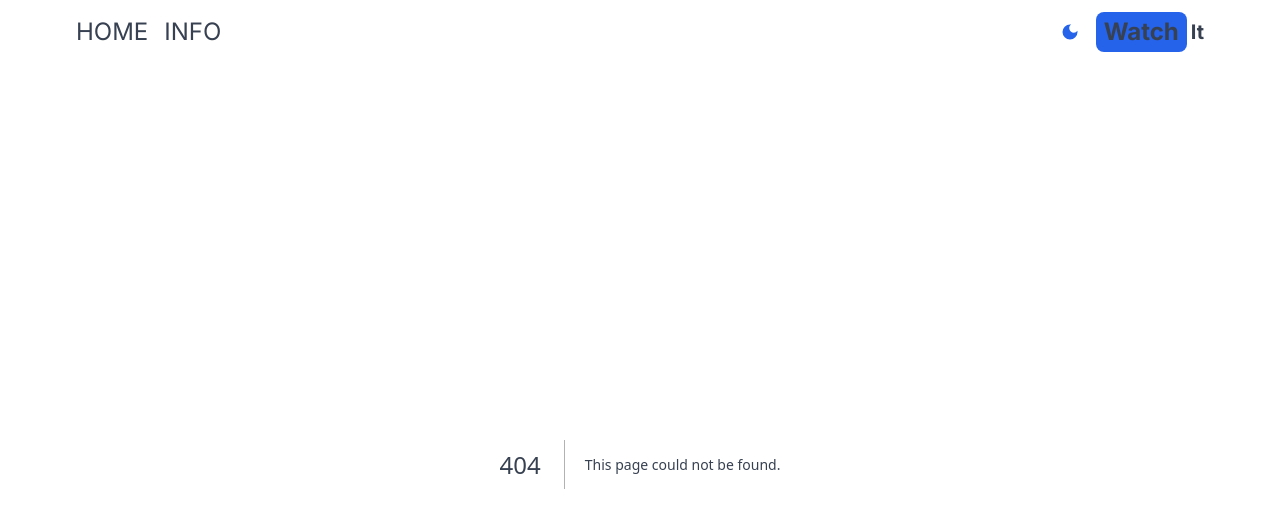
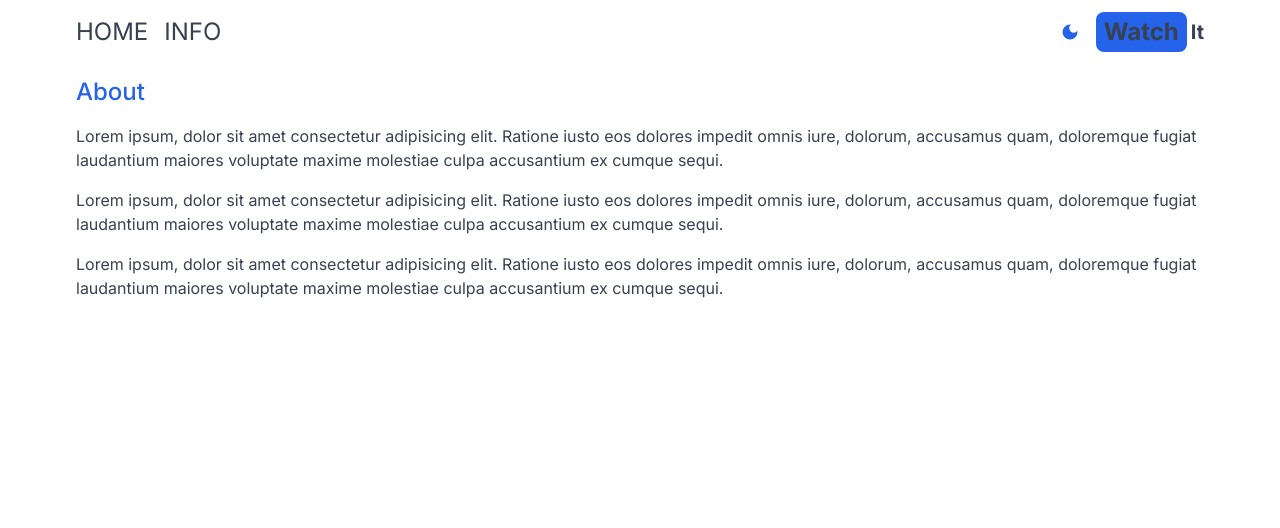
Before and after one commit to cryptonic70breyefoka/watch-it, a Next.js app: page /about in a window 1280 px wide. Before the commit this address had no page. Shown: the top 528 px of the page. Built offline with nearby package versions, Linux system fonts and the light colour scheme.

Commit message:
create about page

```diff
--- /dev/null
+++ b/src/app/about/page.jsx
@@ -0,0 +1,23 @@
+import React from 'react'
+
+const about = () => {
+  return (
+    <div className='max-w-6xl mx-auto p-3 space-y-4'>
+        <h1 className='text-2xl font-medium text-blue-600'>About</h1>
+        <p>Lorem ipsum, dolor sit amet consectetur adipisicing elit.
+            Ratione iusto eos dolores impedit omnis iure, dolorum,
+            accusamus quam, doloremque fugiat laudantium maiores
+            voluptate maxime molestiae culpa accusantium ex cumque sequi.</p>
+         <p>Lorem ipsum, dolor sit amet consectetur adipisicing elit.
+            Ratione iusto eos dolores impedit omnis iure, dolorum,
+            accusamus quam, doloremque fugiat laudantium maiores
+            voluptate maxime molestiae culpa accusantium ex cumque sequi.</p>
+          <p>Lorem ipsum, dolor sit amet consectetur adipisicing elit.
+            Ratione iusto eos dolores impedit omnis iure, dolorum,
+            accusamus quam, doloremque fugiat laudantium maiores
+            voluptate maxime molestiae culpa accusantium ex cumque sequi.</p>
+    </div>
+  )
+}
+
+export default about
--- a/src/components/Header.jsx
+++ b/src/components/Header.jsx
@@ -14,7 +14,7 @@ const Header = () => {
         </div>
         <div className="flex items-center gap-4">
         <ThemeSwitch/>
-        <Link href = {'/'}className='flex gap-1 items-center'>
+        <Link href = {'/'} className='flex gap-1 items-center'>
             <span className='text-2xl font-bold bg-blue-600 py-1 px-2 rounded-lg'>Watch</span>
             <span className='text-xl font-bold hidden sm:inline'>It</span>
         </Link>
```
